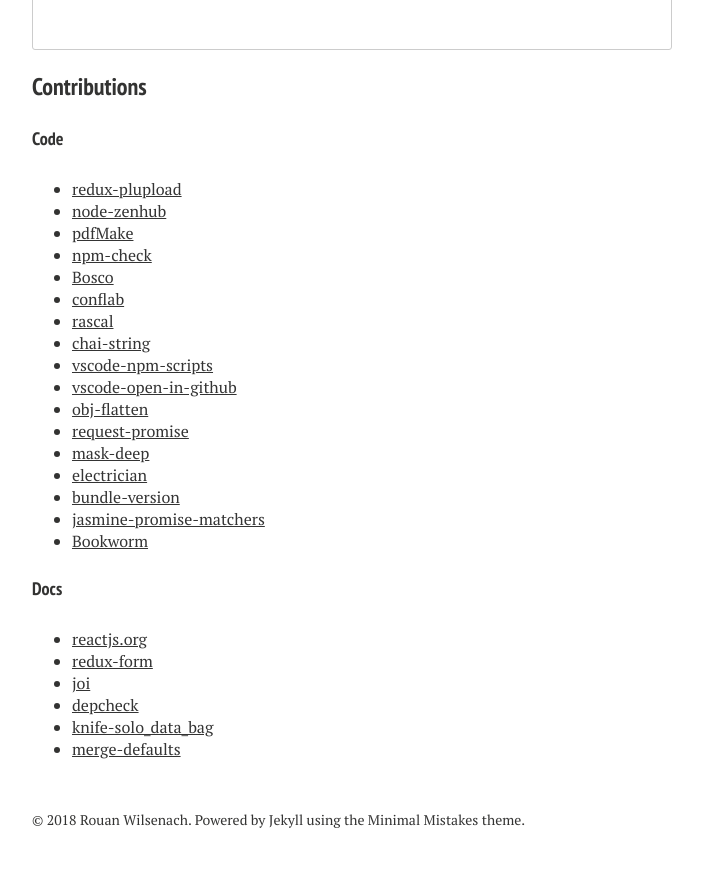
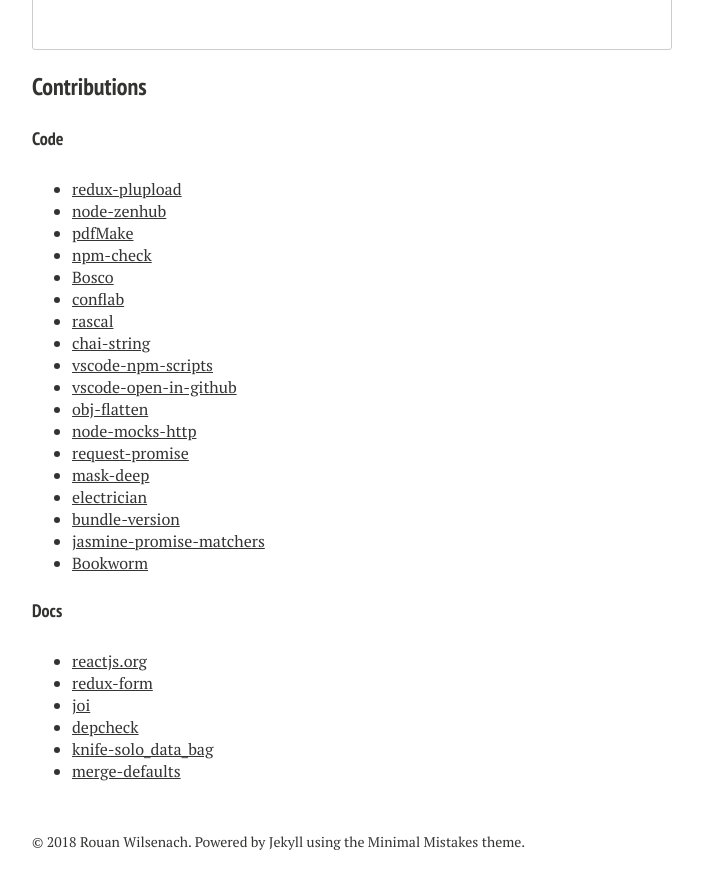
Before and after one commit to rouanw/rouanw.github.io, a Jekyll site: the page built from open-source/index.md, in a window 1280 px wide and 900 px high, scrolled down 3144 px. Shown: the top 889 px of the window, without its empty margins (288-991 px from the left). Built offline with Jekyll 4.4.1, drawn with Linux system fonts in a browser that asks for light colours; nearby versions of some CDN libraries; some web fonts are replaced; comment, search, counter and statistics services are not loaded.

Commit message:
add oss contrib

```diff
--- a/open-source/index.md
+++ b/open-source/index.md
@@ -46,6 +46,7 @@ Here are a few open source projects to which [I've contributed](#contributions)
 - [vscode-npm-scripts](https://github.com/Microsoft/vscode-npm-scripts/commits?author=rouanw)
 - [vscode-open-in-github](https://github.com/d4rkr00t/vscode-open-in-github/commits?author=rouanw)
 - [obj-flatten](https://github.com/IonicaBizau/obj-flatten/commits?author=rouanw)
+- [node-mocks-http](https://github.com/howardabrams/node-mocks-http/commits?author=rouanw)
 - [request-promise](https://github.com/request/request-promise/commits?author=rouanw)
 - [mask-deep](https://github.com/gwpmad/mask-deep/commits?author=rouanw)
 - [electrician](https://github.com/tes/electrician/commits?author=rouanw)
```
